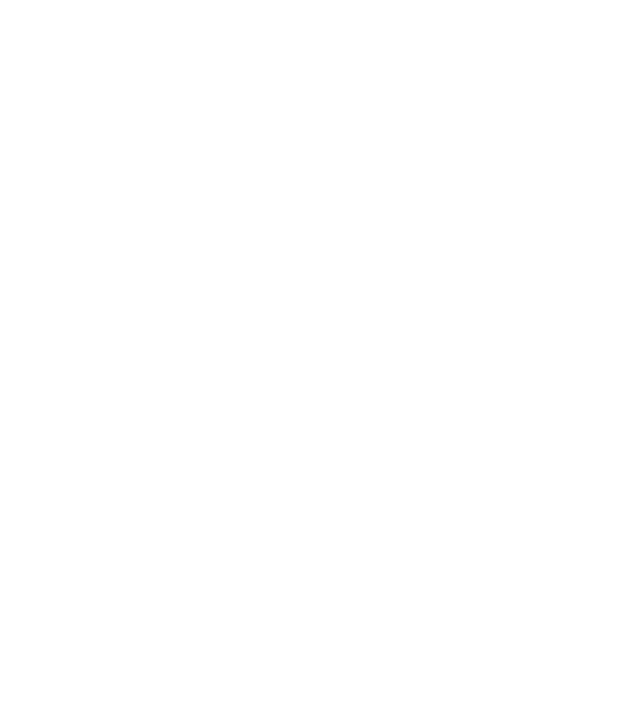
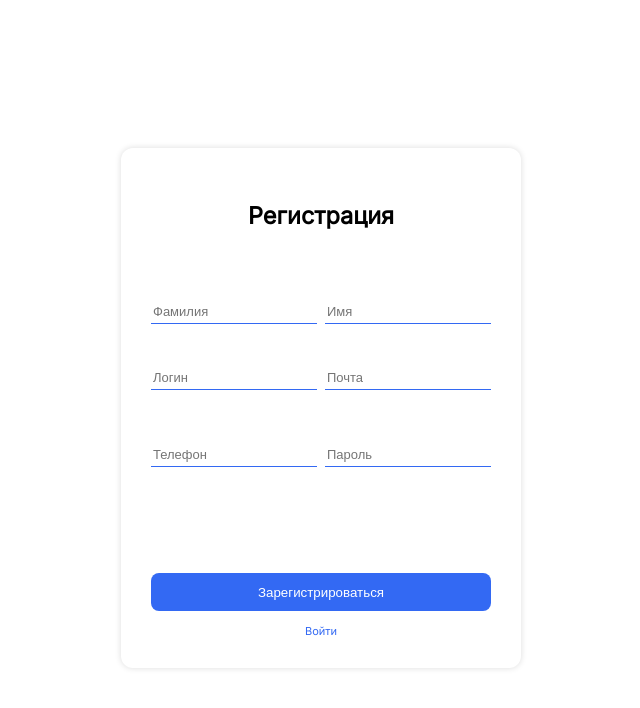
Before and after one commit to elkabelaya/SimpleYaMessenger, a website: page dist/src/html/register/index.html in a window 1280 px wide. Shown: the whole page, without its empty margins (319-959 px from the left). Drawn offline with Linux system fonts and the light colour scheme.

Commit message:
add registration page

```diff
--- a/dist/src/css/base.css
+++ b/dist/src/css/base.css
@@ -19,6 +19,10 @@ body {
   display: flex;
   justify-content: center;
   align-items: center;
+}
+
+.widget__vertical-spacer {
+  width: 8px;
 }
 
 input {
--- a/dist/src/css/login.css
+++ b/dist/src/css/login.css
@@ -133,3 +133,20 @@ input:invalid:placeholder-shown ~.widget-login__requirements {
   padding-top: 13px;
   color: var(--main-components-color);
 }
+
+.widget-register__input-group{
+  display: flex;
+  flex-direction: row;
+}
+
+.widget-register__content{
+  display: flex;
+  flex-wrap: wrap;
+  justify-content: space-between;
+}
+
+.widget-register__input-group {
+  display: flex;
+  flex-direction: column;
+  width:166px;
+}
--- a/dist/src/html/register/index.html
+++ b/dist/src/html/register/index.html
@@ -1 +1,82 @@
 <!--регистрация (с формой, имена полей: first_name, second_name, login, email, password, phone),-->
+<!DOCTYPE html>
+<html lang="ru">
+<head>
+  <title>login</title>
+  <meta charset="utf-8">
+  <link rel="stylesheet" href="https://fonts.googleapis.com/css?family=Inter">
+  <link rel="stylesheet" href="../../css/base.css">
+  <link rel="stylesheet" href="../../css/login.css">
+</head>
+<body>
+  <section class="widget">
+    <section class="widget-login">
+
+      <header class="widget-login__header">
+        <h1 class="widget-login__title">Регистрация</h1>
+      </header>
+      <main  class="widget-login__content">
+        <form action="" class="widget-login__form">
+
+          <div  class="widget-register__content">
+
+
+              <div class="widget-register__input-group">
+
+                <input id="login" class="widget-login__input"  placeholder="Фамилия" pattern="[А-Яа-я\-]]{2,15}" onfocus="this.placeholder = ''"/>
+                <label for="login" class="widget-login__input-label">Фамилия</label>
+                <div class="widget-login__requirements">Используйте русские буквы, дефис</div>
+              </div>
+
+              <div class="widget-register__input-group">
+                <input id="login" class="widget-login__input"  placeholder="Имя" pattern="[А-Яа-я\-]]{2,15}" onfocus="this.placeholder = ''"/>
+                <label for="login" class="widget-login__input-label">Имя</label>
+                <div class="widget-login__requirements">Используйте русские буквы, дефис</div>
+              </div>
+
+
+              <div class="widget-register__input-group">
+
+                <input id="login" class="widget-login__input"  placeholder="Логин" pattern="[A-Za-z0-9_]{6,15}" onfocus="this.placeholder = ''"/>
+                <label for="login" class="widget-login__input-label">Логин</label>
+                <div class="widget-login__requirements">Используйте латинские буквы, цифры, подчеркивание</div>
+              </div>
+
+              <div class="widget-register__input-group">
+
+                <input id="login" class="widget-login__input" type="email" placeholder="Почта" onfocus="this.placeholder = ''"/>
+                <label for="login" class="widget-login__input-label">Почта</label>
+                <div class="widget-login__requirements">Невалидный адрес</div>
+
+              </div>
+
+              <div class="widget-register__input-group">
+
+                <input id="password" class="widget-login__input" placeholder="Телефон" pattern="\+[0-9]{11}" onfocus="this.placeholder = ''"/>
+                <label for="password" class="widget-login__input-label">Телефон</label>
+                <label for="login" class="widget-login__requirements">Введите номер в формате +71231112233</label>
+              </div>
+
+              <div class="widget-register__input-group">
+
+                <input id="password" class="widget-login__input" type="password" placeholder="Пароль" pattern="\S{6,15}" onfocus="this.placeholder = ''"/>
+                <label for="password" class="widget-login__input-label">Пароль</label>
+                <div class="widget-login__requirements">Не менее 6 символов: буквы, цифры, спецсимволы </div>
+
+              </div>
+
+          </div>
+
+          <div class="widget-login__action">
+            <button class="widget-login__button">Зарегистрироваться</button>
+
+          </div>
+
+
+        </form>
+        <a class="widget-login__link" href = "/src/html/login/">Войти</a>
+      </main>
+    </section>
+  </section>
+</body>
+</html>
```
Also changed, not shown: dist/src/html/login/index.html (+1 -1 lines).
